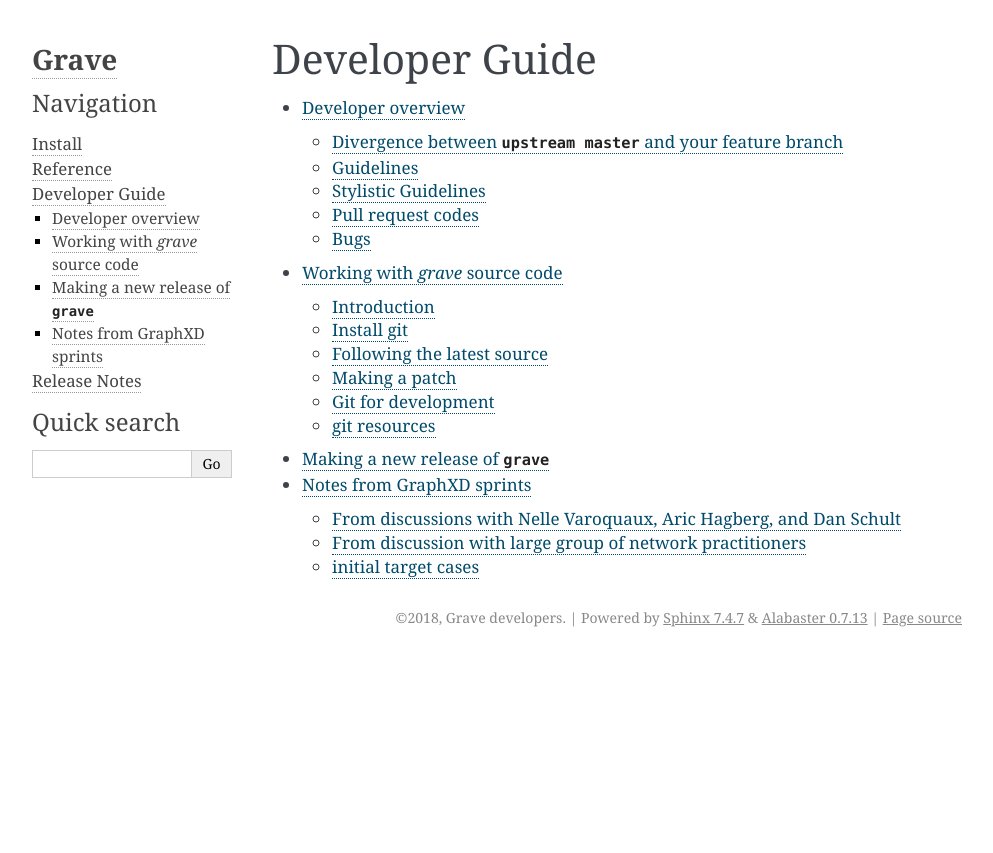
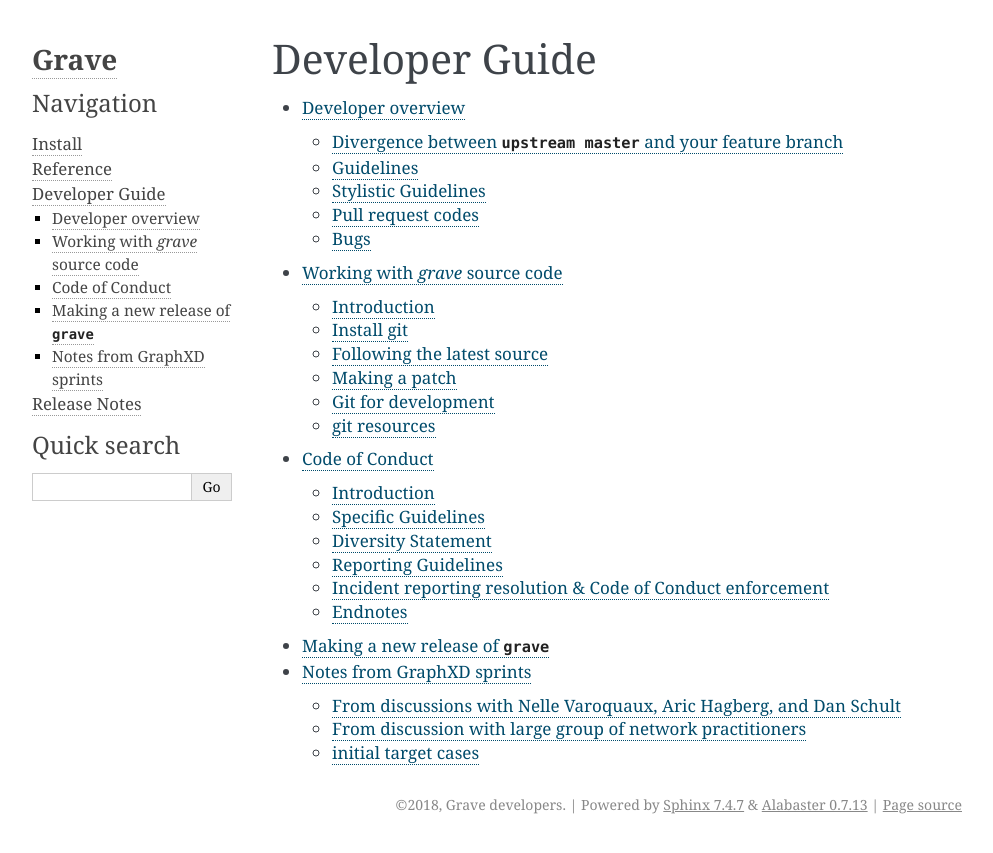
Before and after one commit to networkx/grave, a Sphinx documentation site: the page built from doc/developer/index.rst, in a window 1280 px wide. Shown: the top 853 px of the page, without its empty margins (148-1141 px from the left). Built offline with Sphinx 7.4.7, drawn with Linux system fonts in a browser that asks for light colours; pages that are not in the unit, such as notebooks, are missing from menus; the version number is read from the project's files by our own code; some of the changed lines change nothing that is shown.

Commit message:
Add code of conduct

```diff
--- /dev/null
+++ b/doc/code_of_conduct.rst
@@ -0,0 +1,155 @@
+Code of Conduct
+===============
+
+
+Introduction
+------------
+
+This code of conduct applies to all spaces managed by the Grave project,
+including all public and private mailing lists, issue trackers, wikis, blogs,
+Twitter, and any other communication channel used by our community.
+
+This code of conduct should be honored by everyone who participates in
+the Grave community formally or informally, or claims any affiliation with the
+project, in any project-related activities and especially when representing the
+project, in any role.
+
+This code is not exhaustive or complete. It serves to distill our common
+understanding of a collaborative, shared environment and goals. Please try to
+follow this code in spirit as much as in letter, to create a friendly and
+productive environment that enriches the surrounding community.
+
+
+Specific Guidelines
+-------------------
+
+We strive to:
+
+1. Be open. We invite anyone to participate in our community. We prefer to use
+   public methods of communication for project-related messages, unless
+   discussing something sensitive. This applies to messages for help or
+   project-related support, too; not only is a public support request much more
+   likely to result in an answer to a question, it also ensures that any
+   inadvertent mistakes in answering are more easily detected and corrected.
+
+2. Be empathetic, welcoming, friendly, and patient. We work together to resolve
+   conflict, and assume good intentions. We may all experience some frustration
+   from time to time, but we do not allow frustration to turn into a personal
+   attack. A community where people feel uncomfortable or threatened is not a
+   productive one.
+
+3. Be collaborative. Our work will be used by other people, and in turn we will
+   depend on the work of others. When we make something for the benefit of the
+   project, we are willing to explain to others how it works, so that they can
+   build on the work to make it even better. Any decision we make will affect
+   users and colleagues, and we take those consequences seriously when making
+   decisions.
+
+4. Be inquisitive. Nobody knows everything! Asking questions early avoids many
+   problems later, so we encourage questions, although we may direct them to
+   the appropriate forum. We will try hard to be responsive and helpful.
+
+5. Be careful in the words that we choose.  We are careful and respectful in
+   our communication and we take responsibility for our own speech. Be kind to
+   others. Do not insult or put down other participants.  We will not accept
+   harassment or other exclusionary behaviour, such as:
+
+    - Violent threats or language directed against another person.
+    - Sexist, racist, or otherwise discriminatory jokes and language.
+    - Posting sexually explicit or violent material.
+    - Posting (or threatening to post) other people's personally identifying information ("doxing").
+    - Sharing private content, such as emails sent privately or non-publicly,
+      or unlogged forums such as IRC channel history, without the sender's consent.
+    - Personal insults, especially those using racist or sexist terms.
+    - Unwelcome sexual attention.
+    - Excessive profanity. Please avoid swearwords; people differ greatly in their sensitivity to swearing.
+    - Repeated harassment of others. In general, if someone asks you to stop, then stop.
+    - Advocating for, or encouraging, any of the above behaviour.
+
+
+Diversity Statement
+-------------------
+
+The Grave project welcomes and encourages participation by everyone. We are
+committed to being a community that everyone enjoys being part of. Although
+we may not always be able to accommodate each individual's preferences, we try
+our best to treat everyone kindly.
+
+No matter how you identify yourself or how others perceive you: we welcome you.
+Though no list can hope to be comprehensive, we explicitly honour diversity in:
+age, culture, ethnicity, genotype, gender identity or expression, language,
+national origin, neurotype, phenotype, political beliefs, profession, race,
+religion, sexual orientation, socioeconomic status, subculture and technical
+ability.
+
+Though we welcome people fluent in all languages, Grave development is
+conducted in English.
+
+Standards for behaviour in the Grave community are detailed in the Code of
+Conduct above. Participants in our community should uphold these standards
+in all their interactions and help others to do so as well (see next section).
+
+
+Reporting Guidelines
+--------------------
+
+We know that it is painfully common for internet communication to start at or
+devolve into obvious and flagrant abuse.  We also recognize that sometimes
+people may have a bad day, or be unaware of some of the guidelines in this Code
+of Conduct. Please keep this in mind when deciding on how to respond to a
+breach of this Code.
+
+For clearly intentional breaches, report those to the Code of Conduct committee
+(see below). For possibly unintentional breaches, you may reply to the person
+and point out this code of conduct (either in public or in private, whatever is
+most appropriate). If you would prefer not to do that, please feel free to
+report to the Code of Conduct Committee directly, or ask the Committee for
+advice, in confidence.
+
+You can report issues to the Grave Code of Conduct committee, at
+XXXXXXXXXXXXXXscipy-conduct@googlegroups.comXXXXXXXXXXXXXXXX.
+Currently, the committee consists of:
+
+- Jarrod Millman @jarrodmillman
+- Dan Schult @dschult
+- Camille Scott @camillescott
+
+If your report involves any members of the committee, or if they feel they have
+a conflict of interest in handling it, then they will recuse themselves from
+considering your report. Alternatively, if for any reason you feel
+uncomfortable making a report to the committee, then you can also contact:
+
+- Harriet Alexander @halexand
+
+
+Incident reporting resolution & Code of Conduct enforcement
+-----------------------------------------------------------
+
+We will investigate and respond to all complaints. The Grave Code of Conduct
+Committee and the Grave Steering Committee (if involved) will protect the
+identity of the reporter, and treat the content of complaints as confidential
+(unless the reporter agrees otherwise).
+
+In case of severe and obvious breaches, e.g. personal threat or violent, sexist
+or racist language, we will immediately disconnect the originator from Grave
+communication channels; please see the manual for details.
+
+In cases not involving clear severe and obvious breaches of this code of
+conduct, the process for acting on any received code of conduct violation
+report will be:
+
+1. acknowledge report is received
+2. reasonable discussion/feedback
+3. mediation (if feedback didn't help, and only if both reporter and reportee agree to this)
+4. enforcement via transparent decision by the Code of Conduct Committee
+
+The committee will respond to any report as soon as possible, and at most
+within 72 hours.
+
+
+Endnotes
+--------
+
+This document is adapted from:
+
+- `SciPy Code of Conduct <http://scipy.github.io/devdocs/dev/conduct/code_of_conduct.html>`_
--- a/doc/developer/index.rst
+++ b/doc/developer/index.rst
@@ -8,5 +8,6 @@ Developer Guide
 
    contribute
    gitwash/index
+   ../code_of_conduct
    release
    notes
```
